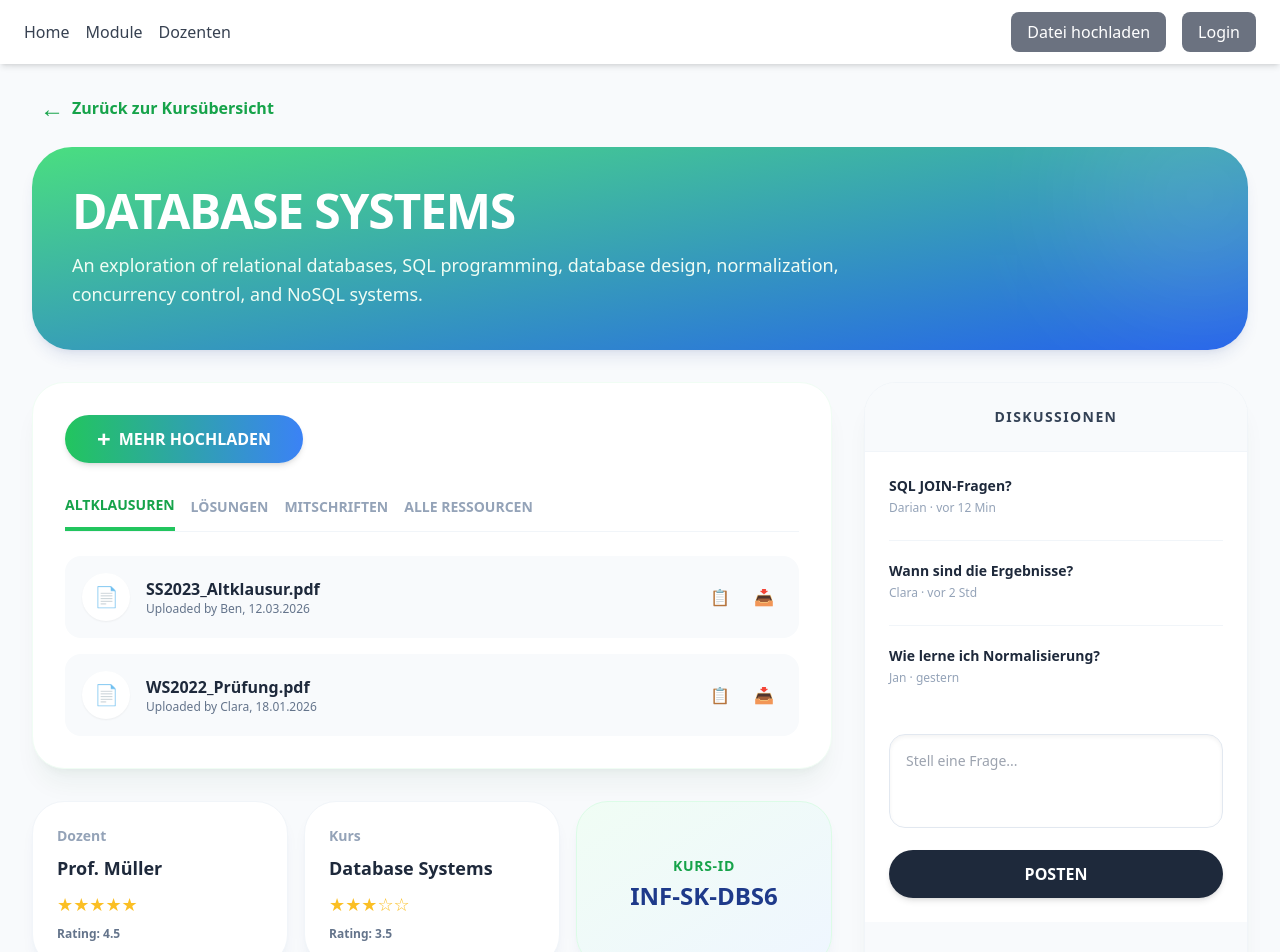
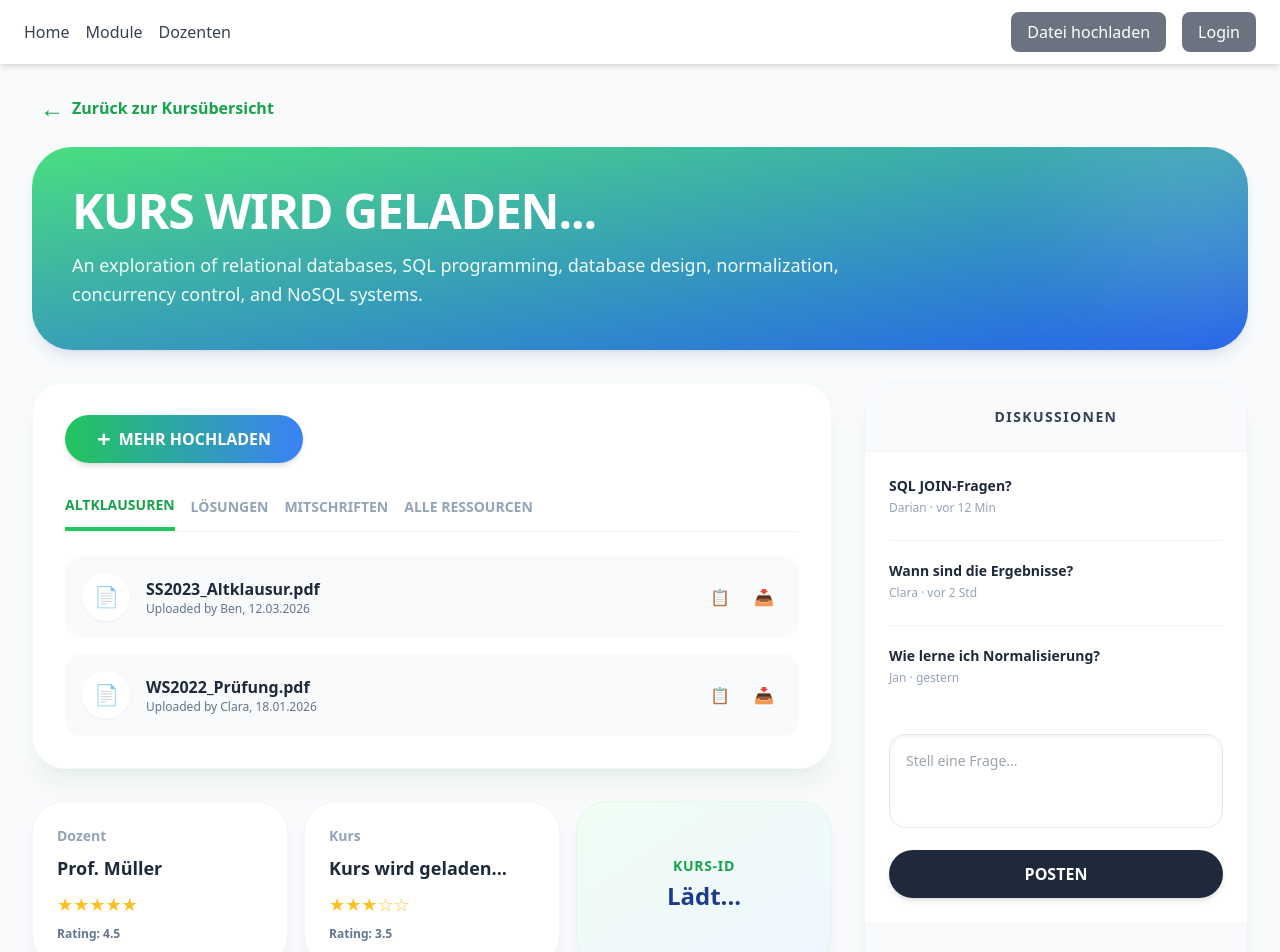
Before and after one commit to AlexandrCaramalac/campus_files, a Nuxt app in the folder fruits/: page /courses/1 in a window 1280 px wide. Shown: the top 952 px of the page. Built offline with nearby package versions, Linux system fonts and the light colour scheme; no server answers.

Commit message:
Modulname und Modul_id werden jetzt dynamisch angepasst

```diff
--- a/fruits/app/pages/courses/[id].vue
+++ b/fruits/app/pages/courses/[id].vue
@@ -1,21 +1,35 @@
 <script setup>
-import { ref } from 'vue'
+import { ref, computed } from 'vue'
 
 const route = useRoute()
-const modulId = route.params.id
+const urlId = route.params.id // Entspricht der 'id' Spalte (z.B. 7) aus der Datenbank
+
+// Kursdaten über die bestehende API laden
+const { data } = await useFetch("/api/kurse")
+
+// Den spezifischen Kurs anhand der ID aus der URL finden
+const aktuellerKurs = computed(() => {
+  if (!data.value?.courses) return null
+  return data.value.courses.find(course => course.id.toString() === urlId)
+})
 
 // Aktiver Tab für die Materialien
 const aktiverTab = ref('Altklausuren')
 const tabs = ['Altklausuren', 'Lösungen', 'Mitschriften', 'Alle Ressourcen']
 
-// Beispiel-Daten
-const modulDaten = ref({
-  id: 'INF-SK-DBS6',
-  name: 'Database Systems',
-  dozent: 'Prof. Müller',
-  beschreibung: 'An exploration of relational databases, SQL programming, database design, normalization, concurrency control, and NoSQL systems.',
-  bewertungModul: 3.5,
-  bewertungDozent: 4.5
+// Dynamische Daten mit Platzhaltern kombinieren
+const modulDaten = computed(() => {
+  return {
+    // Dynamische Werte aus der Datenbank
+    id: aktuellerKurs.value ? aktuellerKurs.value.modul_id : 'Lädt...',
+    name: aktuellerKurs.value ? aktuellerKurs.value.name : 'Kurs wird geladen...',
+
+    // Vorerst statische Platzhalter
+    dozent: 'Prof. Müller',
+    beschreibung: 'An exploration of relational databases, SQL programming, database design, normalization, concurrency control, and NoSQL systems.',
+    bewertungModul: 3.5,
+    bewertungDozent: 4.5
+  }
 })
 
 const materialien = ref([
```
